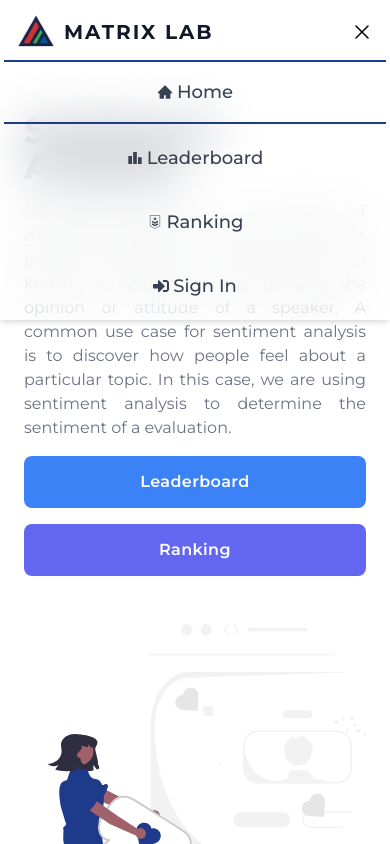
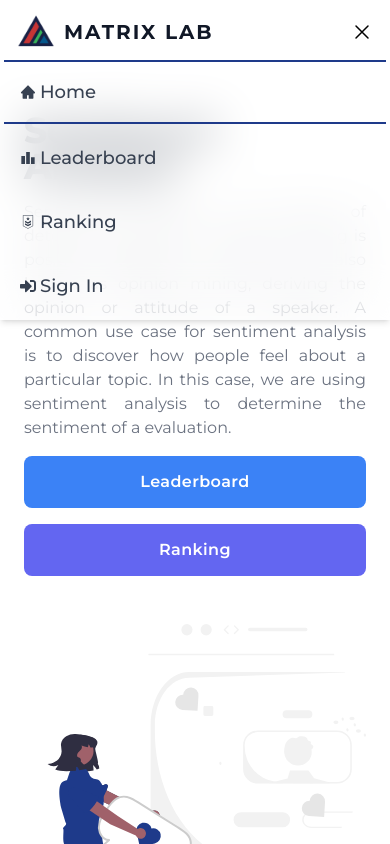
Before and after one commit to Jm-Paunlagui/Matrix-Lab-Client, a React (Create React App) app in the folder client/: page / in a window 390 px wide. Both pictures are taken after a click on the button "Open main menu". Shown: the top 844 px of the page. Built offline with nearby package versions, Linux system fonts and the light colour scheme.

Commit message:
Update to navabar

```diff
--- a/client/src/components/navbars/NavigationBar.js
+++ b/client/src/components/navbars/NavigationBar.js
@@ -112,7 +112,7 @@ export default function NavigationBar(to) {
                         link.current
                           ? "text-blue-900 border-y-2 border-blue-900"
                           : ""
-                      } ${DELAY_3} flex items-center justify-center px-4 py-4 text-gray-700 hover:text-blue-900`}
+                      } ${DELAY_3} flex items-center justify-start px-4 py-4 text-gray-700 hover:text-blue-900`}
                     >
                       {link.icon}
                       <h1 className="block ml-1 text-lg font-medium">
```
